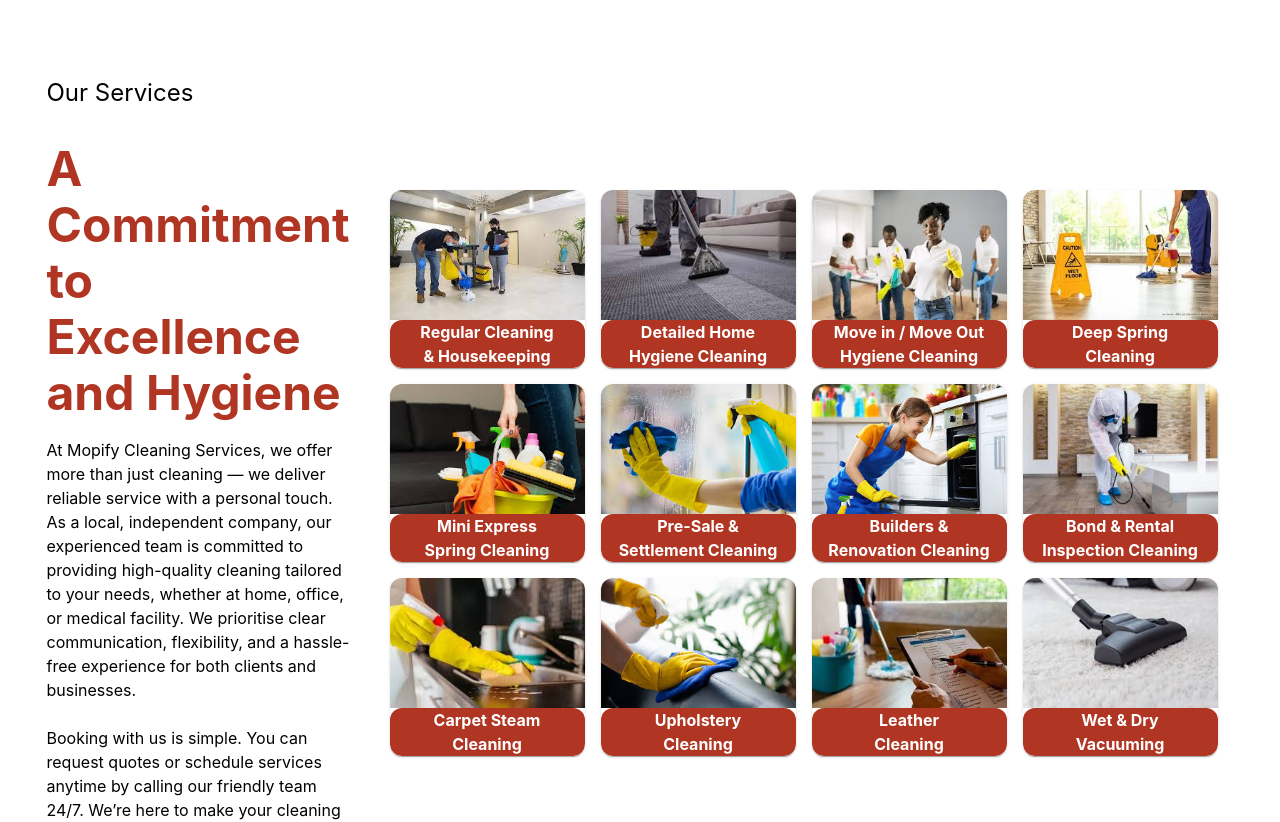
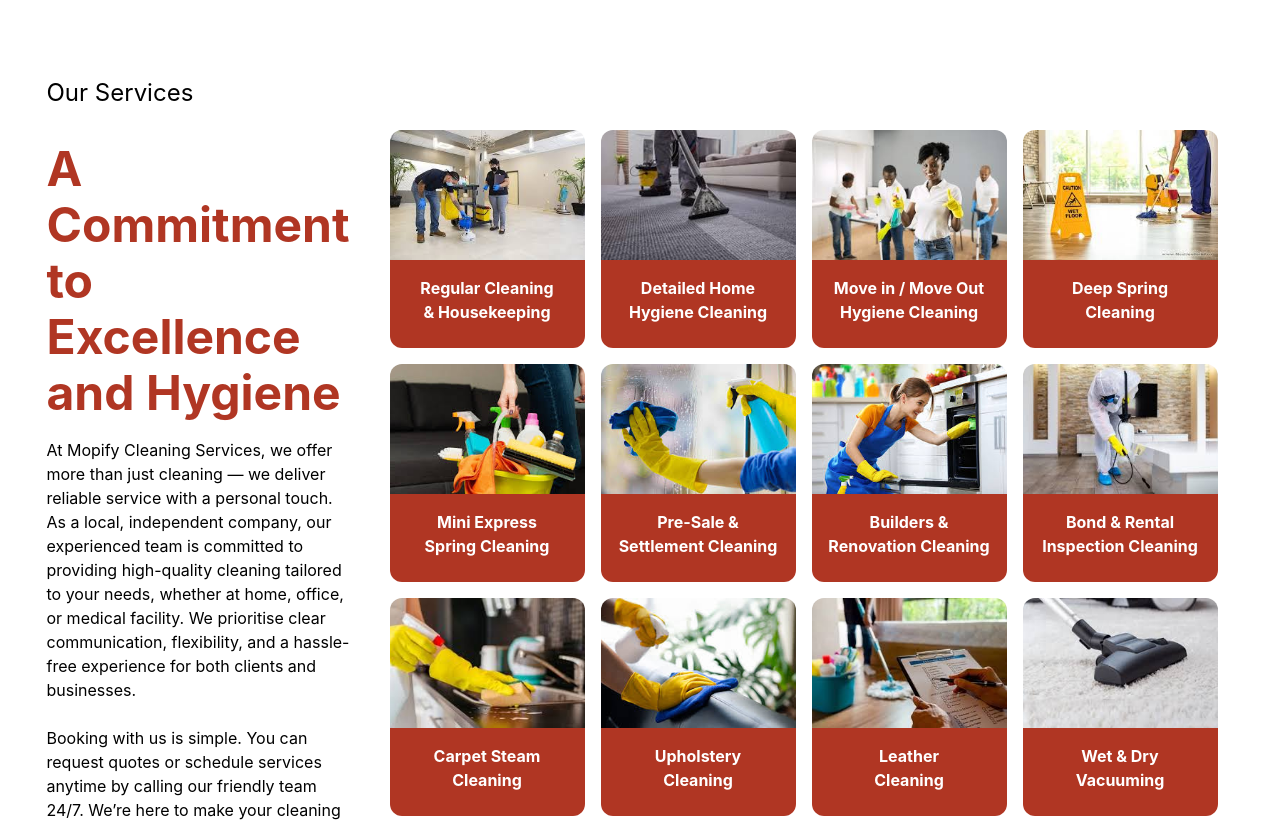
Before and after one commit to iarshtejay/mopify, a React (Vite) app: page / in a window 1280 px wide. Shown: the part 1300-2122 px from the top of the page. Built offline with nearby package versions, Linux system fonts and the light colour scheme.

Commit message:
chore: update look of service card

```diff
--- a/src/components/ServiceCard.jsx
+++ b/src/components/ServiceCard.jsx
@@ -1,5 +1,5 @@
 import React from "react";
-import { Card, CardMedia, Typography, Box } from "@mui/material";
+import { Card, CardMedia, Typography, Box, CardContent } from "@mui/material";
 
 const cardDimensionsConstants = { base: 130, multiplier: 1.5 };
 const cardDimensions = {
@@ -12,8 +12,11 @@ function ServiceCard({ image, caption }) {
     <Card
       position="relative"
       sx={{
-        borderRadius: 3,
         width: cardDimensions.width,
+        background: "background.default",
+        color: "background.default",
+        boxShadow: "none",
+        borderRadius: 3
       }}
     >
       {image && (
@@ -25,13 +28,12 @@ function ServiceCard({ image, caption }) {
         />
       )}
       {caption && (
-        <Box
+        <CardContent
           sx={{
             position: "relative",
             textAlign: "center",
             bgcolor: "primary.main",
-            color: "white",
-            borderRadius: 3,
+            color: "white"
           }}
         >
           {caption.map((line, index) => (
@@ -39,7 +41,7 @@ function ServiceCard({ image, caption }) {
               {line}
             </Typography>
           ))}
-        </Box>
+        </CardContent>
       )}
     </Card>
   );
```
